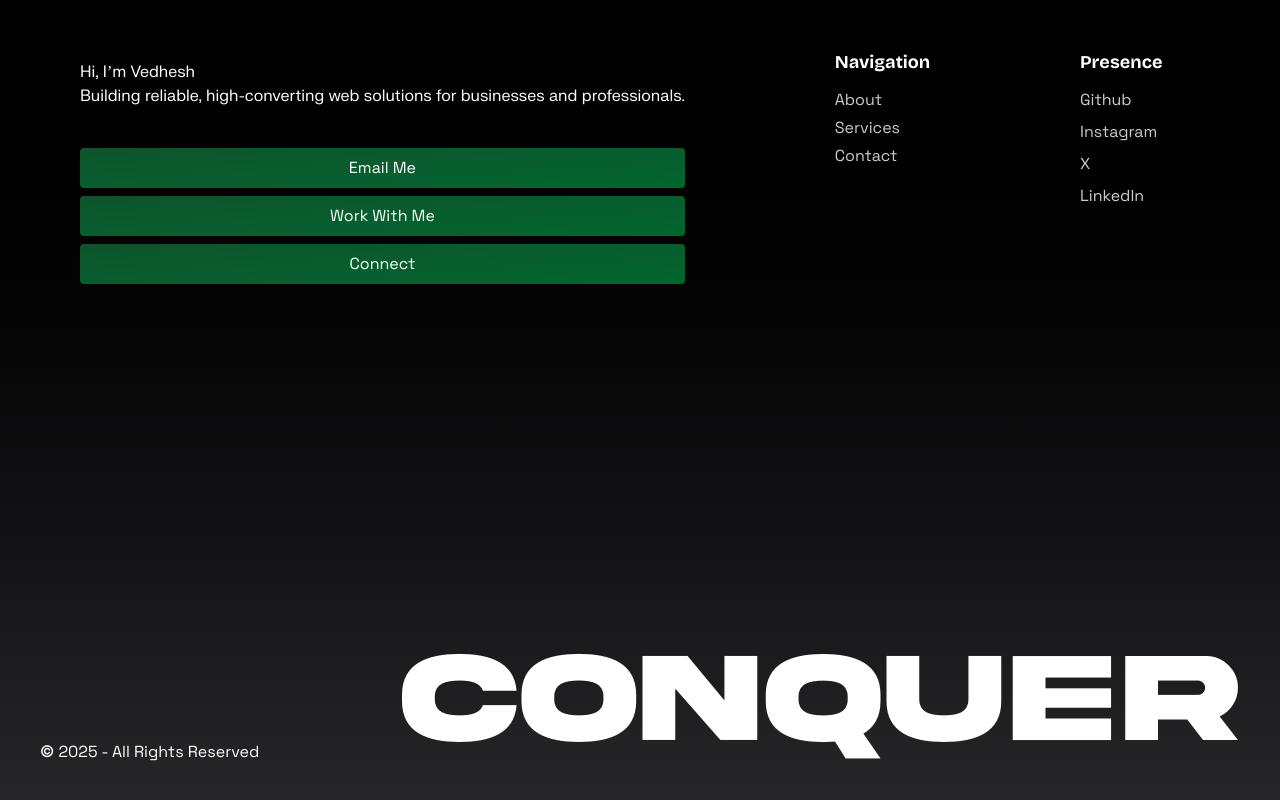
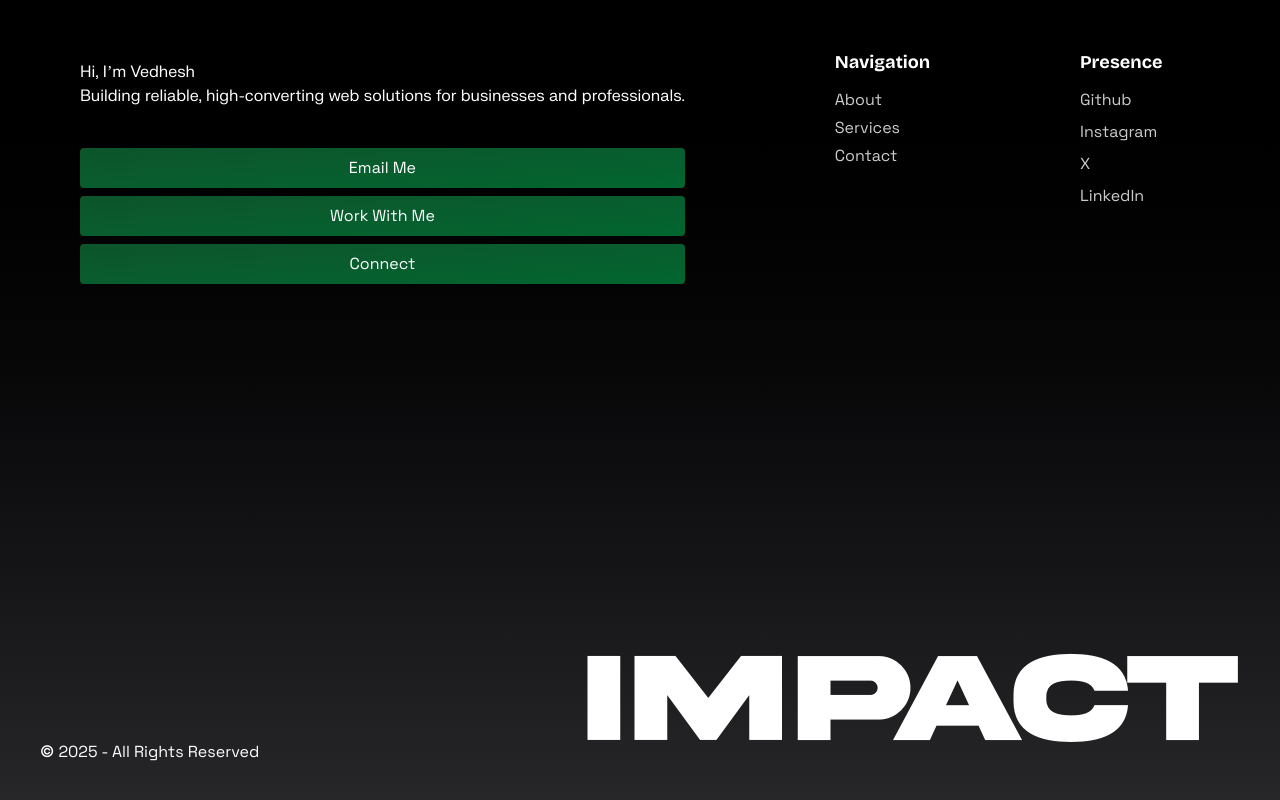
Before and after one commit to VByte-dev/VByte-Portfolio, a React (Vite) app: page / in a window 1280 px wide. Shown: the part 5477-6277 px from the top of the page. Built offline with nearby package versions, Linux system fonts and the light colour scheme; some icons are missing; what tailwindcss-motion would draw is missing.

Commit message:
Update Footer.jsx

```diff
--- a/components/Footer.jsx
+++ b/components/Footer.jsx
@@ -164,7 +164,7 @@ let Footer = () => {
           <div className="">
             <TextType
               className="font-[akira] text-5xl md:text-7xl lg:text-9xl overflow-hidden"
-              text={["VByte", "Code", "Craft", "Conquer"]}
+              text={["VByte", "Build", "Learn", "Impact"]}
               typingSpeed={75}
               pauseDuration={1500}
               showCursor={true}
```
